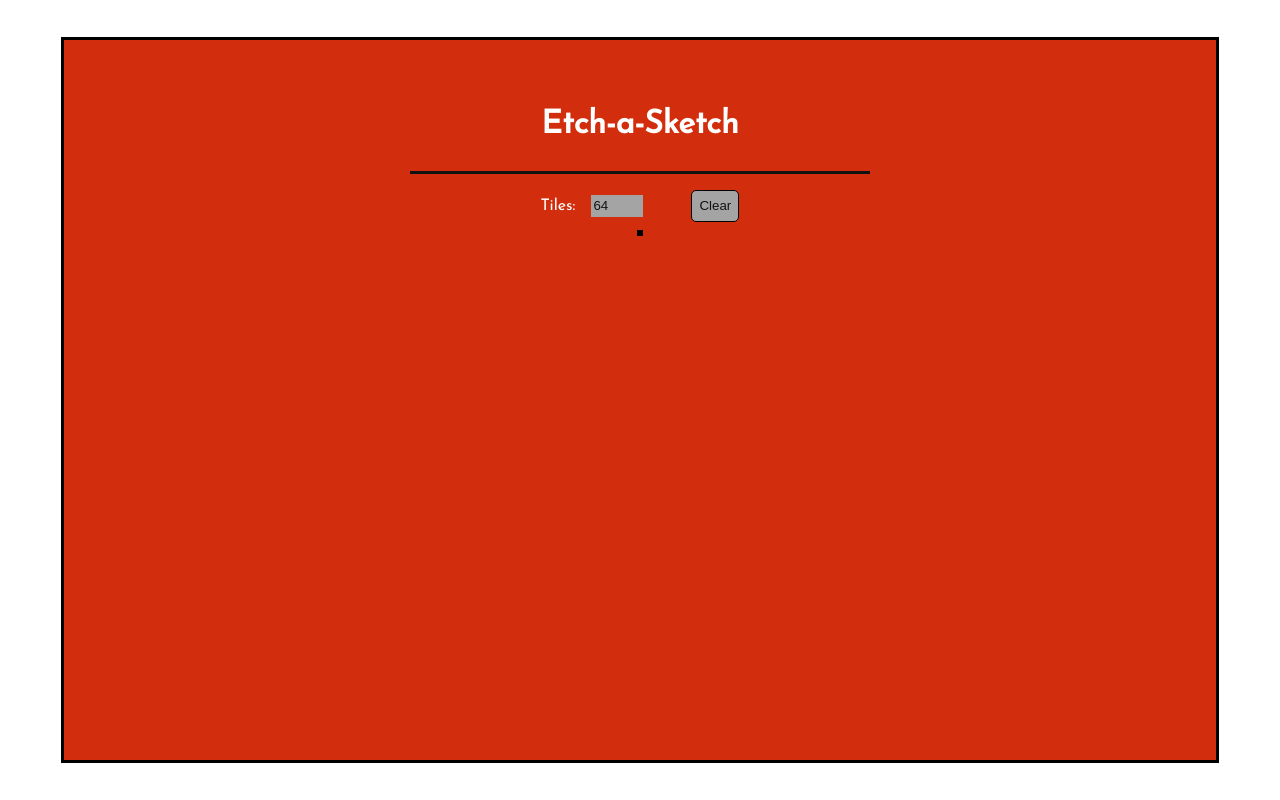
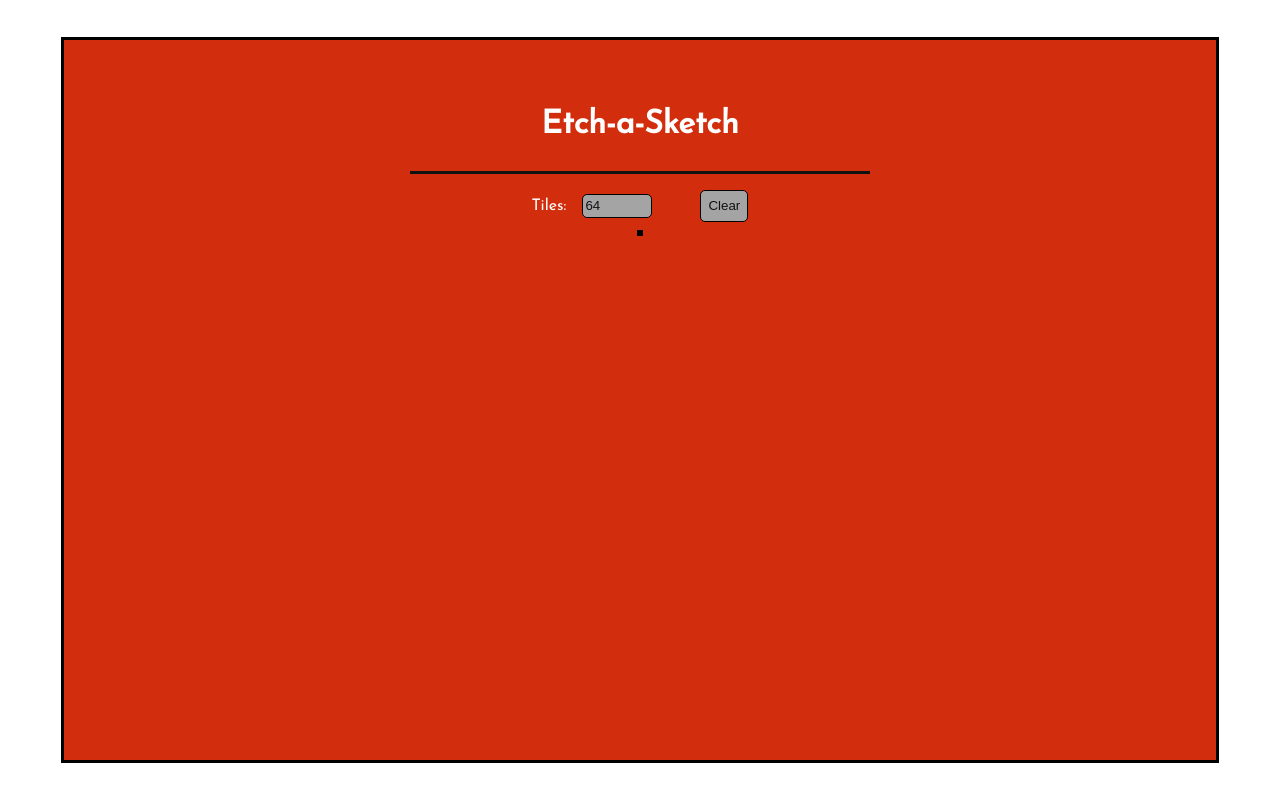
Before and after one commit to BullfrogBST/etch-a-sketch, a plain HTML site: page index.html in a window 1280 px wide. Drawn offline with Linux system fonts and the light colour scheme.

Commit message:
Change width and add border to tiles input

```diff
--- a/styles.css
+++ b/styles.css
@@ -70,9 +70,10 @@ body{
 
 .tile-input{
     height: 1.25rem;
-    width: 3rem;
+    width: 4rem;
 
-    border: none;
+    border: 1px solid black;
+    border-radius: 5px;
     background-color: var(--light-gray);
 
     color: var(--dark-gray);
```
Also changed, not shown: index.js (line endings or trailing spaces).
